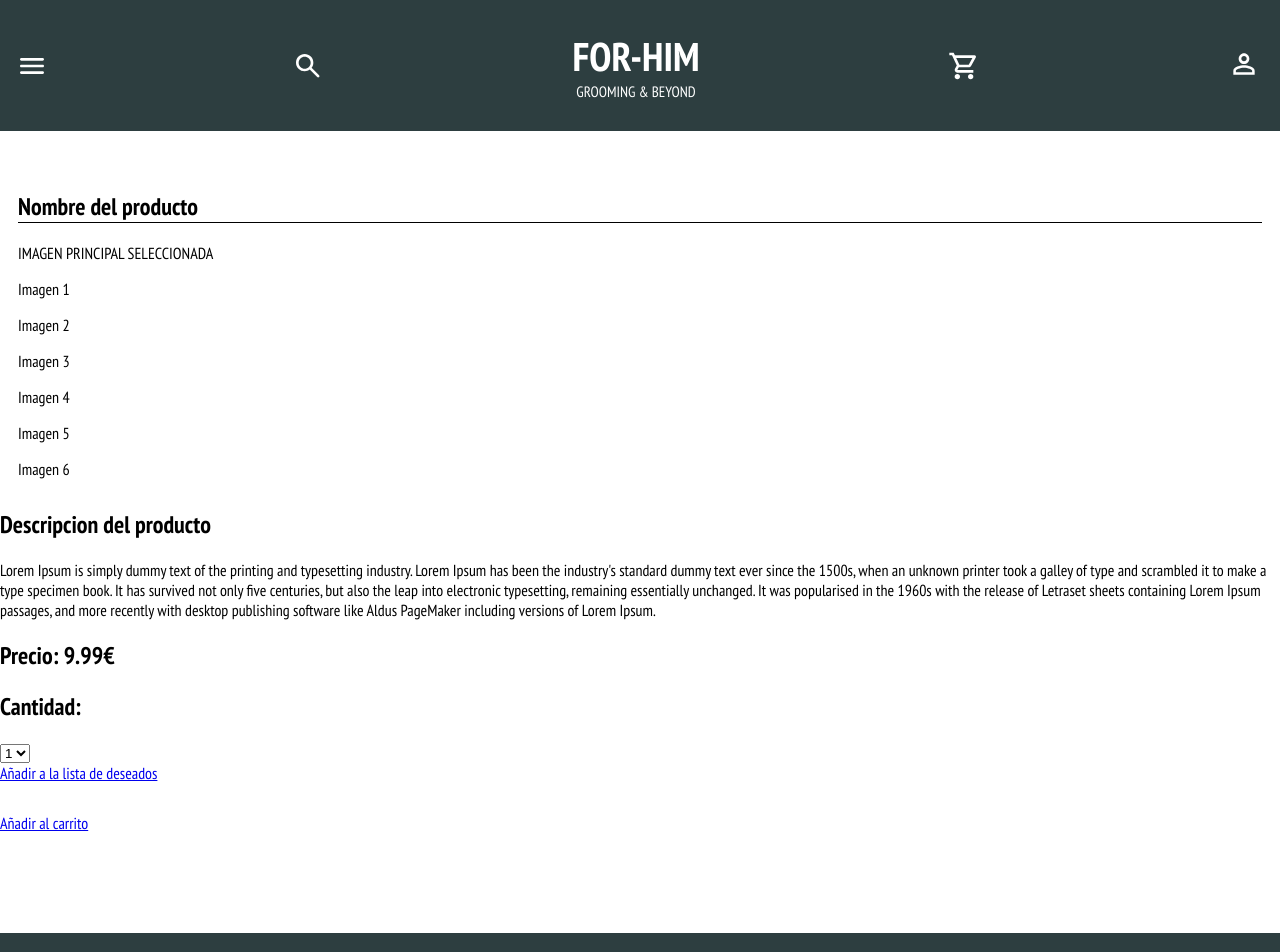
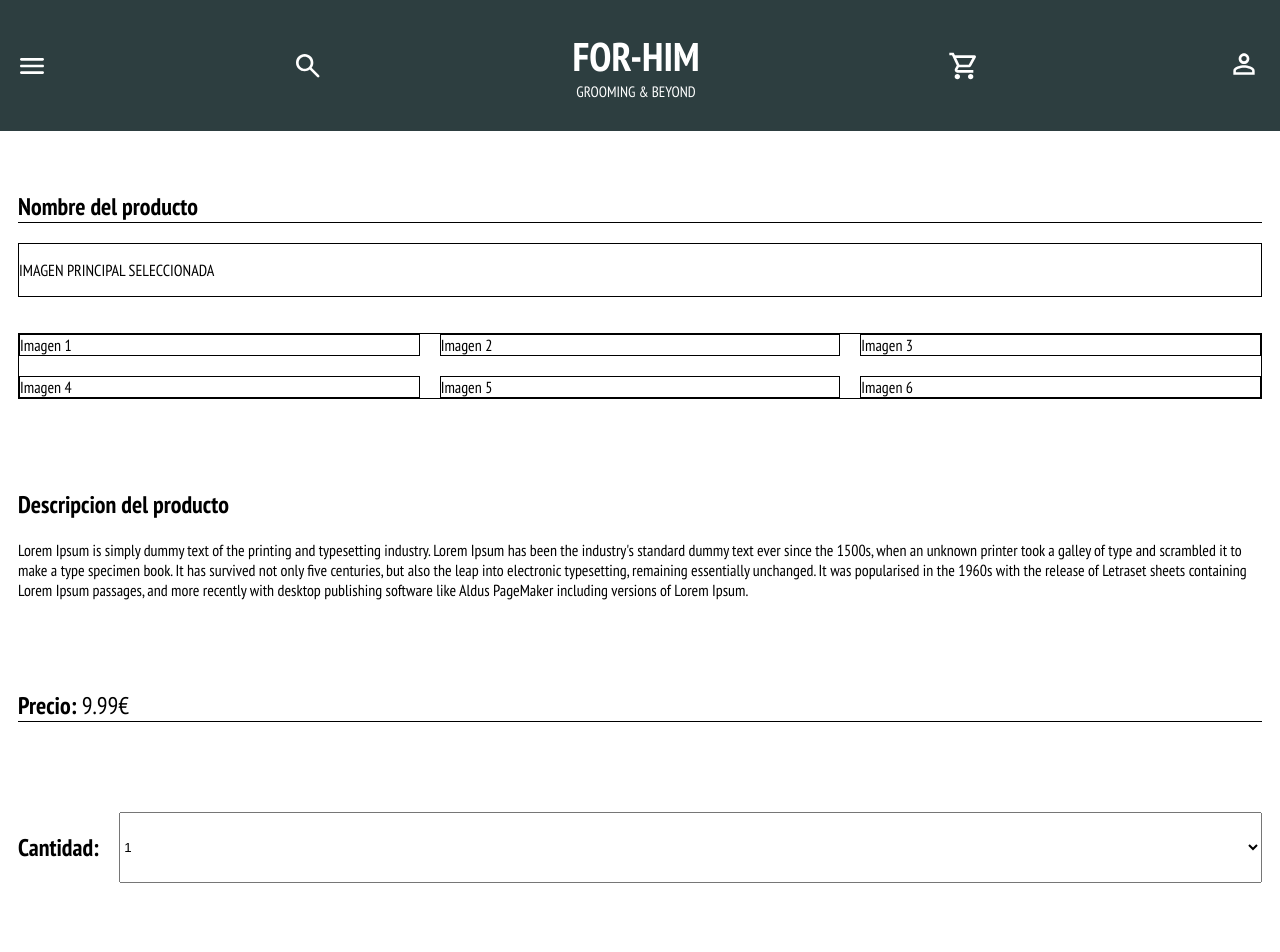
Before and after one commit to krakenfull25/proyectoSouthsix, a SvelteKit app: page /product-detail in a window 1280 px wide. Shown: the top 952 px of the page. Built offline with nearby package versions, Linux system fonts and the light colour scheme.

Commit message:
Acabar prototipo detalles de producto

```diff
--- a/src/lib/Components/ImageDisplay.svelte
+++ b/src/lib/Components/ImageDisplay.svelte
@@ -26,6 +26,37 @@ Este componente se utiliza en product-detail, se muestra las imagenes del produc
         > h2 {
             border-bottom: 1px solid black;
         }
+
+		.image-display {
+			display: flex;
+			flex-direction: column;
+			gap: 36px;
+
+			.main-image {
+				width: 100%;
+				border: 1px solid black;
+
+				> img {
+					width: 100%;
+					height: 100%;
+					object-fit: cover;
+					display: block;
+				}
+			}
+
+			.other-images {
+				display: grid;
+				grid-template-columns: repeat(3,1fr);
+				border: 1px solid black;
+				gap: 20px;
+				> p {
+					width: 20%;
+					border: 1px solid black;
+					width: 100%;
+					margin: 0;
+				}
+			}
+		}
     }
 
 </style>
--- a/src/routes/product-detail/+page.svelte
+++ b/src/routes/product-detail/+page.svelte
@@ -9,7 +9,7 @@ Esta es la página de detalle de producto, se mostrarán los datos de los produc
 </script>
 
 <Header />
-<ImageDisplay/>
+<ImageDisplay />
 
 <div class="description">
 	<h2>Descripcion del producto</h2>
@@ -17,9 +17,10 @@ Esta es la página de detalle de producto, se mostrarán los datos de los produc
 		Lorem Ipsum is simply dummy text of the printing and typesetting industry. Lorem Ipsum has been
 		the industry's standard dummy text ever since the 1500s, when an unknown printer took a galley
 		of type and scrambled it to make a type specimen book. It has survived not only five centuries,
-    but also the leap into electronic typesetting, remaining essentially unchanged. It was popularised
-    in the 1960s with the release of Letraset sheets containing Lorem Ipsum passages, and more recently
-    with desktop publishing software like Aldus PageMaker including versions of Lorem Ipsum.
+		but also the leap into electronic typesetting, remaining essentially unchanged. It was
+		popularised in the 1960s with the release of Letraset sheets containing Lorem Ipsum passages,
+		and more recently with desktop publishing software like Aldus PageMaker including versions of
+		Lorem Ipsum.
 	</p>
 </div>
 
@@ -42,7 +43,6 @@ Esta es la página de detalle de producto, se mostrarán los datos de los produc
 	<a href=".." class="add-to-cart">Añadir al carrito</a>
 </div>
 
-
 <Footer />
 
 <style lang="scss">
@@ -55,9 +55,66 @@ Esta es la página de detalle de producto, se mostrarán los datos de los produc
 		box-sizing: border-box;
 	}
 
+	.description {
+		margin: 30px 18px;
+		margin-top: 90px;
+	}
+
+	.price {
+		margin: 30px 18px;
+		margin-top: 90px;
+
+		> h2 {
+			border-bottom: 1px solid black;
+
+			> .price-value {
+				font-weight: 300;
+			}
+		}
+	}
+
+	.quantity {
+		margin: 30px 18px;
+		margin-top: 90px;
+		display: flex;
+		gap: 20px;
+
+		> select {
+			flex: 1;
+		}
+	}
+
 	.buttons {
+		margin: 30px 18px;
+		margin-top: 90px;
 		display: flex;
 		flex-direction: column;
 		gap: 30px;
+
+		>.whislist {
+			text-decoration: none;
+			color: black;
+			background-color: #E4F2E7;
+			height: 50px;
+			display: flex;
+			align-items: center;
+			justify-content: center;
+			font-size: 20px;
+			border: 1px solid black;
+			border-radius: 15px;
+		}
+
+		>.add-to-cart {
+			text-decoration: none;
+			color: black;
+			background-color: #93BFB7;
+			height: 50px;
+			display: flex;
+			align-items: center;
+			justify-content: center;
+			font-size: 20px;
+			border: 1px solid black;
+			border-radius: 15px;
+		}
 	}
 </style>
```
Lines whose indentation alone changed are shown as unchanged.
